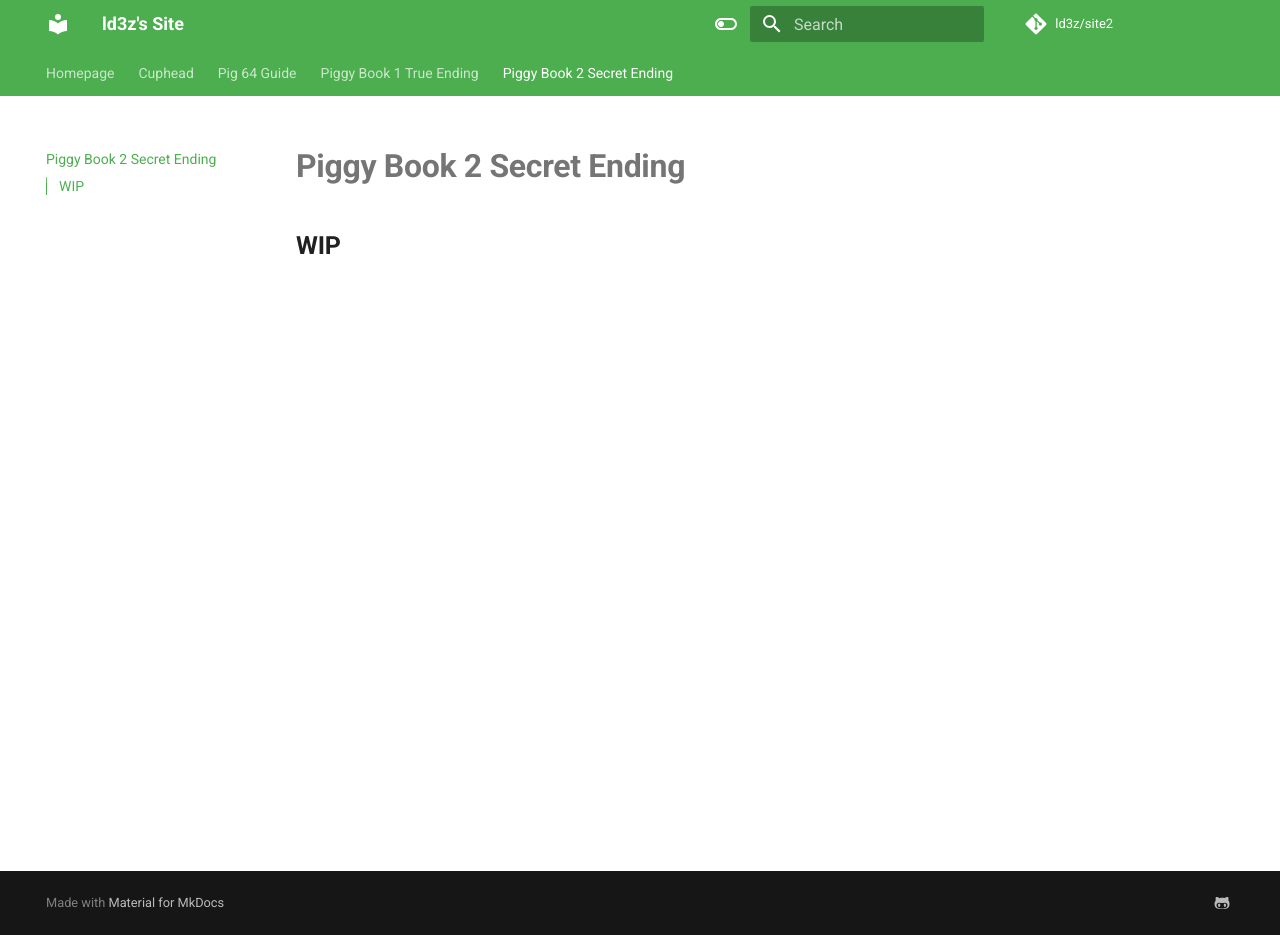
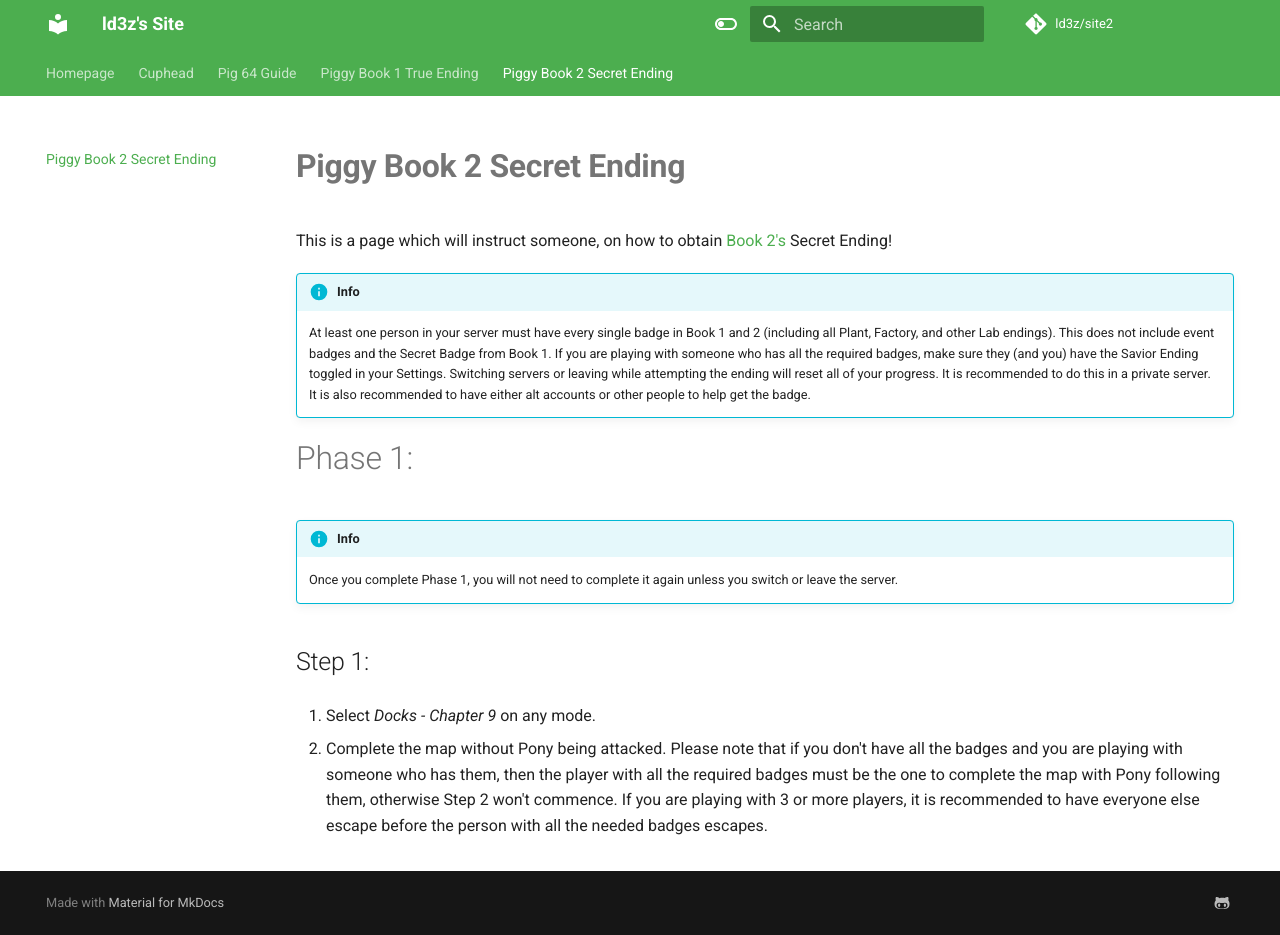
Before and after one commit to ld3z/site2, an MkDocs documentation site: the page built from docs/piggy-book2.md, in a window 1280 px wide and 935 px high. Built offline with MkDocs 1.6.1 and Material for MkDocs 9.7.7, drawn with Linux system fonts in a browser that asks for light colours; comment, search, counter and statistics services are not loaded.

Commit message:
begin instructions

```diff
--- a/docs/piggy-book2.md
+++ b/docs/piggy-book2.md
@@ -1,3 +1,19 @@
 # **Piggy Book 2 Secret Ending**
 
-## **WIP**
+This is a page which will instruct someone, on how to obtain [Book 2's](https://www.rolimons.com/gamebadge/2124855991) Secret Ending!
+
+!!! info
+
+    At least one person in your server must have every single badge in Book 1 and 2 (including all Plant, Factory, and other Lab endings). This does not include event badges and the Secret Badge from Book 1. If you are playing with someone who has all the required badges, make sure they (and you) have the Savior Ending toggled in your Settings. Switching servers or leaving while attempting the ending will reset all of your progress. It is recommended to do this in a private server. It is also recommended to have either alt accounts or other people to help get the badge.
+
+# Phase 1:
+
+!!! info
+
+    Once you complete Phase 1, you will not need to complete it again unless you switch or leave the server.
+
+## Step 1:
+
+1. Select *Docks - Chapter 9* on any mode.
+
+2. Complete the map without Pony being attacked. Please note that if you don't have all the badges and you are playing with someone who has them, then the player with all the required badges must be the one to complete the map with Pony following them, otherwise Step 2 won't commence. If you are playing with 3 or more players, it is recommended to have everyone else escape before the person with all the needed badges escapes.
```
